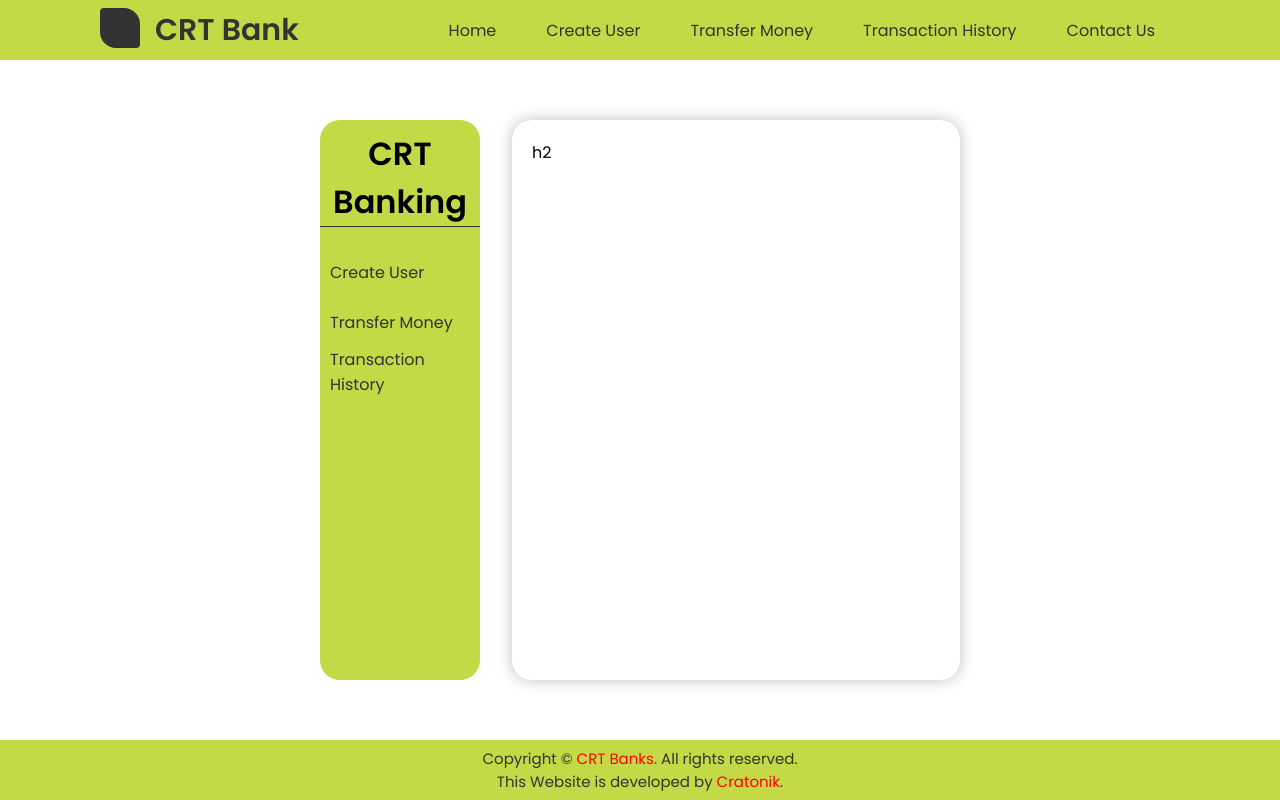
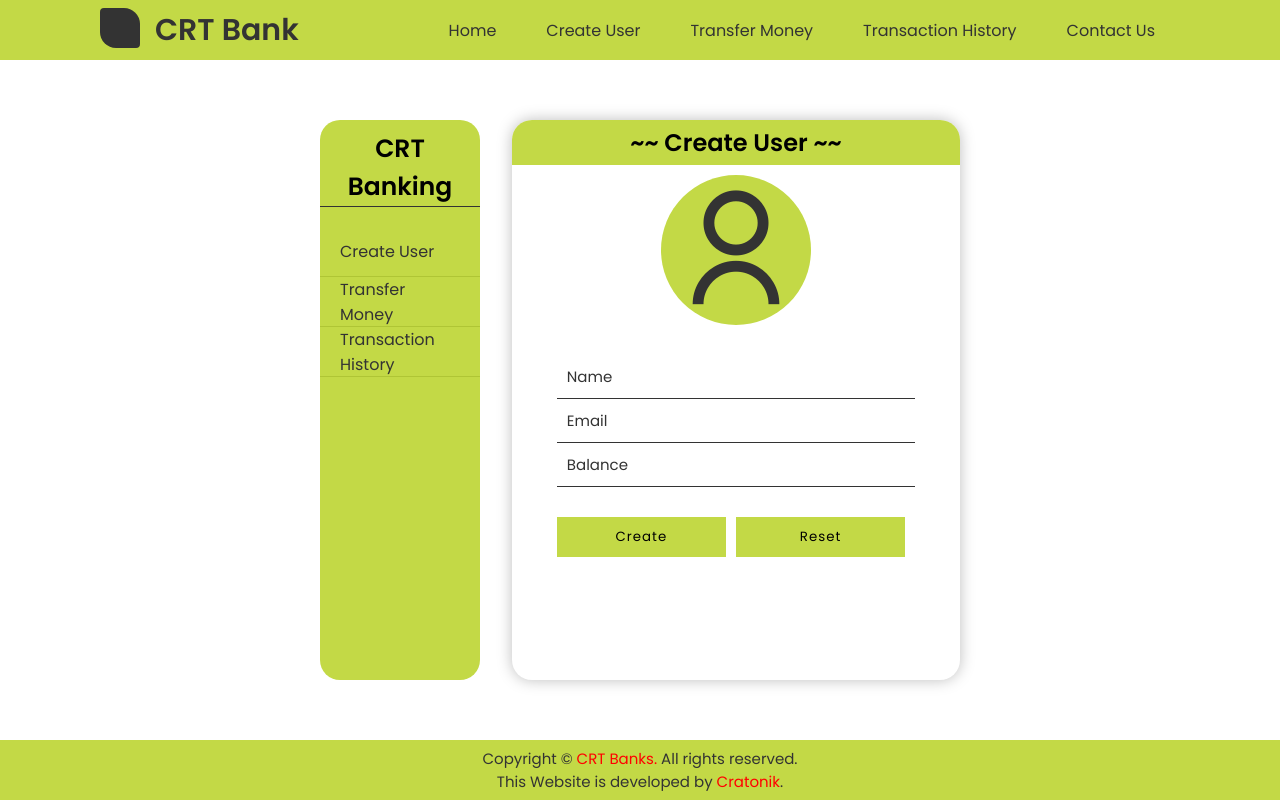
Before and after one commit to chaitanyashimpi/banksystem, a PHP site: page /create-user.php in a window 1280 px wide. Run offline with PHP 8.4, Linux system fonts and the light colour scheme.

Commit message:
Completed the Create User Page

```diff
--- a/assets/css/create-user.css
+++ b/assets/css/main.css
@@ -61,7 +61,11 @@ nav {
   color: #333;
 }
 #menu li:hover {
-  font-weight: bold;
+  background-color: grey;
+}
+#menuOpen,
+#menuClose {
+  display: none;
 }
 footer {
   height: 60px;
@@ -114,6 +118,7 @@ main {
   width: 100%;
   text-align: center;
   margin-top: 10px;
+  font-size: 25px;
 }
 .compNav ul {
   width: 100%;
@@ -121,20 +126,87 @@ main {
 }
 .compNav ul li {
   height: 50px;
-  padding: 0 10px;
+  padding: 0 20px;
   display: flex;
   align-items: center;
   width: 100%;
+  border-bottom: 1px solid #8ea3195e;
 }
 .compNav ul li:hover {
   background-color: #8ea319;
 }
+.compNav ul a {
+  color: #333;
+}
 .compMainNav {
-  padding: 20px;
+  /* padding: 20px; */
+  overflow: hidden;
   border-radius: 20px;
   width: 70%;
   box-shadow: 0 0 15px rgba(0, 0, 0, 0.26);
 }
-.compNav ul a {
+.compMainNav h2 {
+  width: 100%;
+  text-align: center;
+  background-color: #c3d946;
+  padding: 5px 0;
+}
+.userIcon i {
+  font-size: 130px;
+  background-color: #c3d946;
+  border-radius: 50%;
+  padding: 10px;
+  margin-top: 10px;
   color: #333;
 }
+.userIcon {
+  width: 100%;
+  display: flex;
+  justify-content: center;
+}
+.userForm {
+  display: flex;
+  align-items: center;
+  justify-content: center;
+  margin-top: 30px;
+}
+.userForm form {
+  width: 80%;
+}
+.userForm p {
+  width: 100%;
+}
+.userForm p input {
+  border: 0;
+  outline: none;
+  border-bottom: 1px solid #333;
+  padding: 10px;
+  width: 100%;
+  font-size: 15px;
+}
+.userForm input::placeholder {
+  color: #333;
+}
+.userForm form div {
+  width: 100%;
+  margin-top: 30px;
+  display: flex;
+  align-items: center;
+  justify-content: space-between;
+}
+.userForm form div input {
+  width: 90%;
+  outline: none;
+  border: 0;
+  margin-right: 10px;
+  padding: 10px;
+  background: #c3d946;
+  cursor: pointer;
+  font-weight: 400;
+  letter-spacing: 1px;
+}
+
+.userForm form div input:hover {
+  background: #8ea319;
+  color: #fff;
+}
--- /dev/null
+++ b/backend/config.php
@@ -0,0 +1,13 @@
+<?php
+
+    $servicename="localhost";
+    $username="root";
+    $password="";
+    $database = "crtBank";
+
+    $conn = mysqli_connect($servicename,$username,$password,$database);
+
+    if($conn -> connect_error){
+        die('Connection Failed: ' . $conn->connect_error);
+    }
+?>
--- a/create-user.php
+++ b/create-user.php
@@ -1,10 +1,18 @@
+<?php
+  require "./backend/config.php";
+?>
+
 <!DOCTYPE html>
 <html lang="en">
   <head>
     <meta charset="UTF-8" />
     <meta http-equiv="X-UA-Compatible" content="IE=edge" />
     <meta name="viewport" content="width=device-width, initial-scale=1.0" />
-    <link rel="stylesheet" href="./assets/css/create-user.css" />
+    <link rel="stylesheet" href="./assets/css/main.css" />
+    <link
+      href="https://cdn.jsdelivr.net/npm/remixicon@2.5.0/fonts/remixicon.css"
+      rel="stylesheet"
+    />
     <title>CRT Bank | Create User</title>
   </head>
   <body>
@@ -16,7 +24,54 @@
         <?php
             include "./components/all-in-one-component.php"
         ?>
-        <div class="compMainNav">h2</div>
+        <div class="compMainNav">
+          <h2>~~ Create User ~~</h2>
+          <div class="userIcon">
+            <i class="ri-user-line"></i>
+          </div>
+          <div class="userForm">
+            <form
+              action="./backend/createUser.php"
+              method="post"
+              enctype="multipart/form"
+            >
+              <p>
+                <input
+                  type="text"
+                  name="name"
+                  id="name "
+                  placeholder="Name"
+                  autocomplete="off"
+                  required
+                />
+              </p>
+              <p>
+                <input
+                  type="email"
+                  autocomplete="off"
+                  name="email"
+                  id="email"
+                  placeholder="Email"
+                  required
+                />
+              </p>
+              <p>
+                <input
+                  autocomplete="off"
+                  type="text"
+                  name="balance"
+                  id="balance"
+                  placeholder="Balance"
+                  required
+                />
+              </p>
+              <div>
+                <input type="submit" name="create" value="Create" />
+                <input type="reset" value="Reset" />
+              </div>
+            </form>
+          </div>
+        </div>
       </div>
     </main>
     <?php
```
Also changed, not shown: backend/createUser.php (added, +26 -0 lines).
